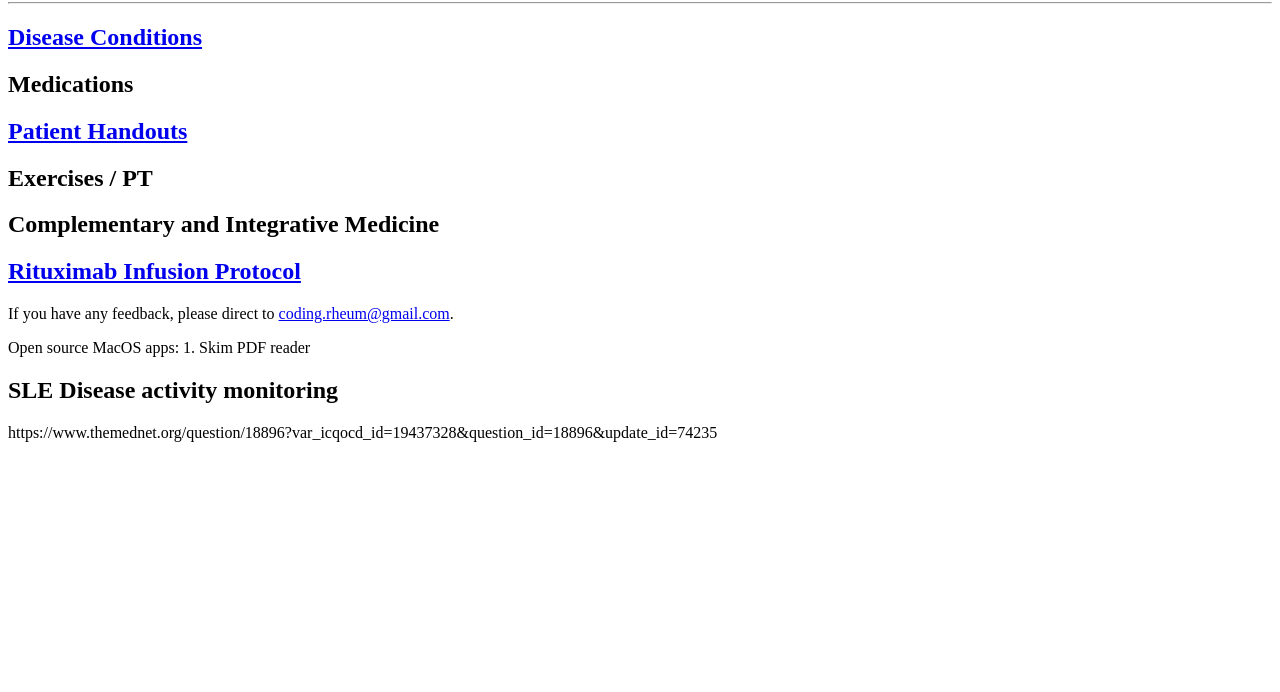
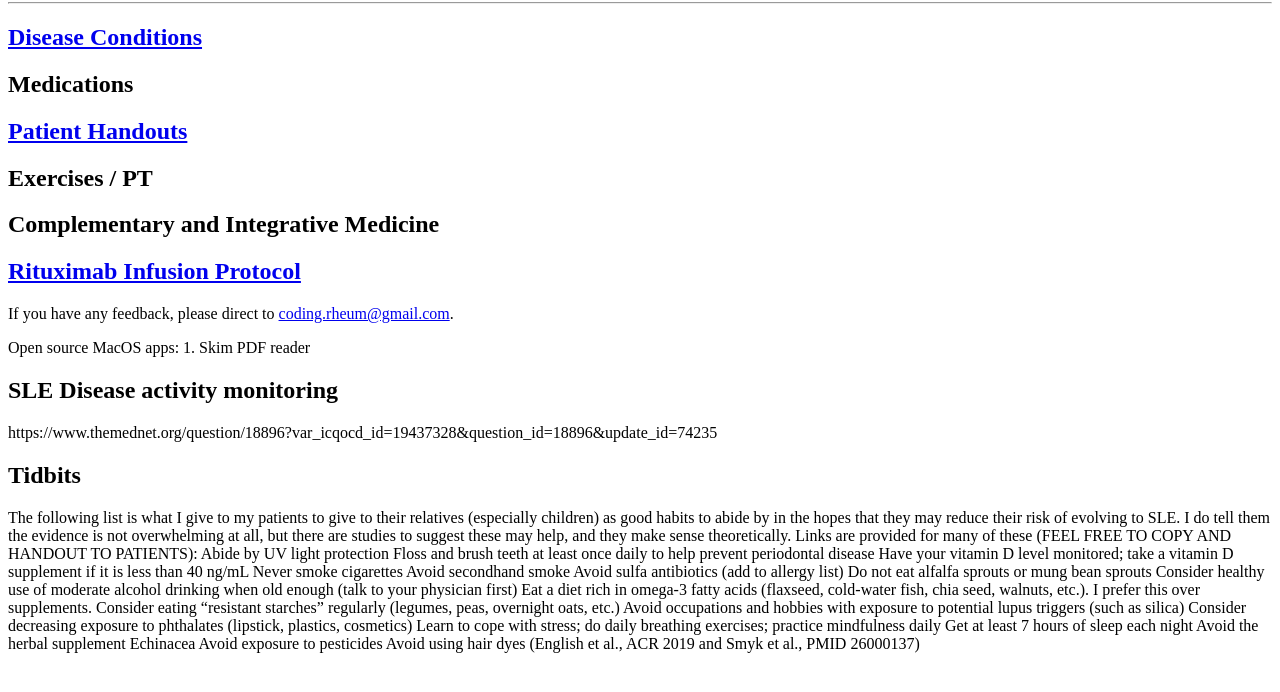
Before and after one commit to coding-rheum/rheumroom, a plain HTML site: page index.html in a window 1280 px wide. Shown: the part 78-770 px from the top of the page. Drawn offline with Linux system fonts and the light colour scheme.

Commit message:
Update index.html

```diff
--- a/index.html
+++ b/index.html
@@ -16,5 +16,25 @@
     <p>Open source MacOS apps: 1. Skim PDF reader</p>
     <h2>SLE Disease activity monitoring</h2>
     <p>https://www.themednet.org/question/18896?var_icqocd_id=19437328&question_id=18896&update_id=74235</p>
+    <h2>Tidbits</h2>
+    <p>The following list is what I give to my patients to give to their relatives (especially children) as good habits to abide by in the hopes that they may reduce their risk of evolving to SLE. I do tell them the evidence is not overwhelming at all, but there are studies to suggest these may help, and they make sense theoretically. Links are provided for many of these (FEEL FREE TO COPY AND HANDOUT TO PATIENTS):
+
+Abide by UV light protection
+Floss and brush teeth at least once daily to help prevent periodontal disease
+Have your vitamin D level monitored; take a vitamin D supplement if it is less than 40 ng/mL
+Never smoke cigarettes
+Avoid secondhand smoke
+Avoid sulfa antibiotics (add to allergy list)
+Do not eat alfalfa sprouts or mung bean sprouts
+Consider healthy use of moderate alcohol drinking when old enough (talk to your physician first)
+Eat a diet rich in omega-3 fatty acids (flaxseed, cold-water fish, chia seed, walnuts, etc.). I prefer this over supplements.
+Consider eating “resistant starches” regularly (legumes, peas, overnight oats, etc.)
+Avoid occupations and hobbies with exposure to potential lupus triggers (such as silica)
+Consider decreasing exposure to phthalates (lipstick, plastics, cosmetics)
+Learn to cope with stress; do daily breathing exercises; practice mindfulness daily
+Get at least 7 hours of sleep each night
+Avoid the herbal supplement Echinacea
+Avoid exposure to pesticides
+Avoid using hair dyes (English et al., ACR 2019 and Smyk et al., PMID 26000137)</p>
 </body>
 </html>
```
